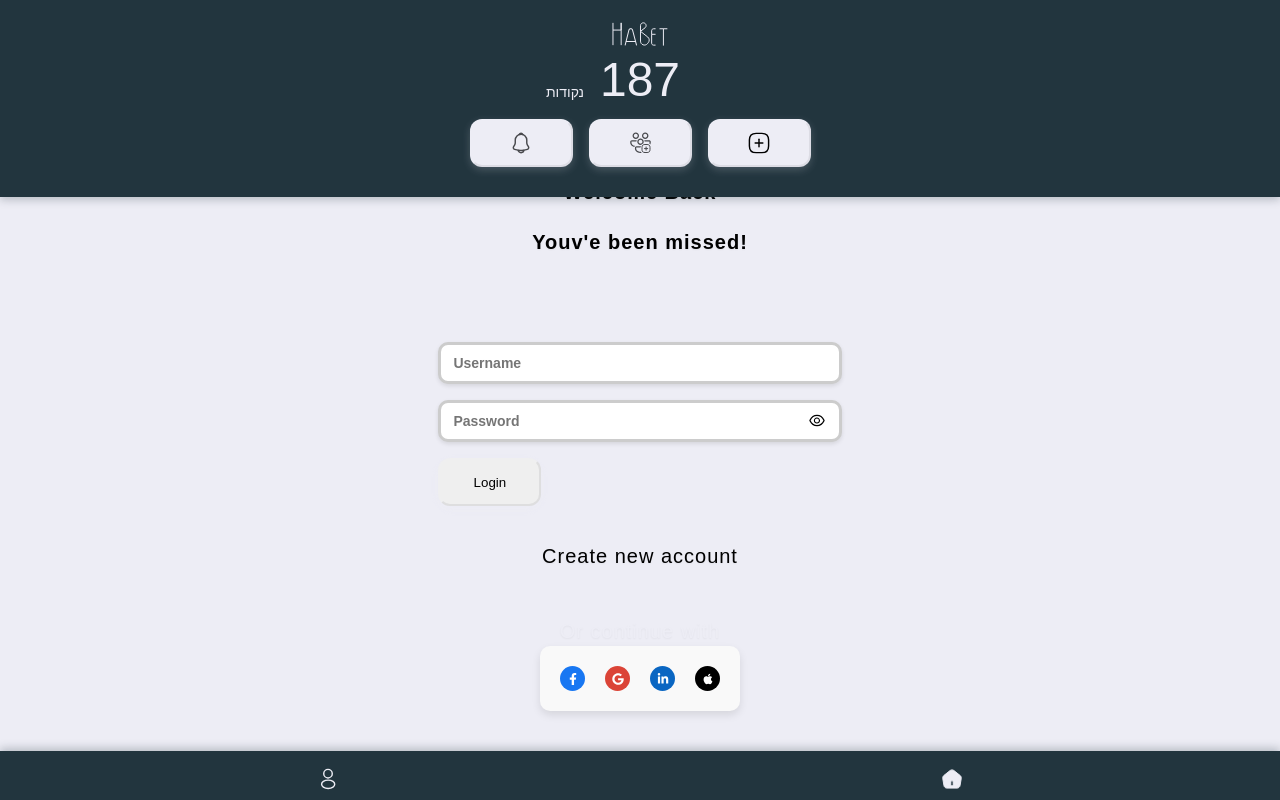
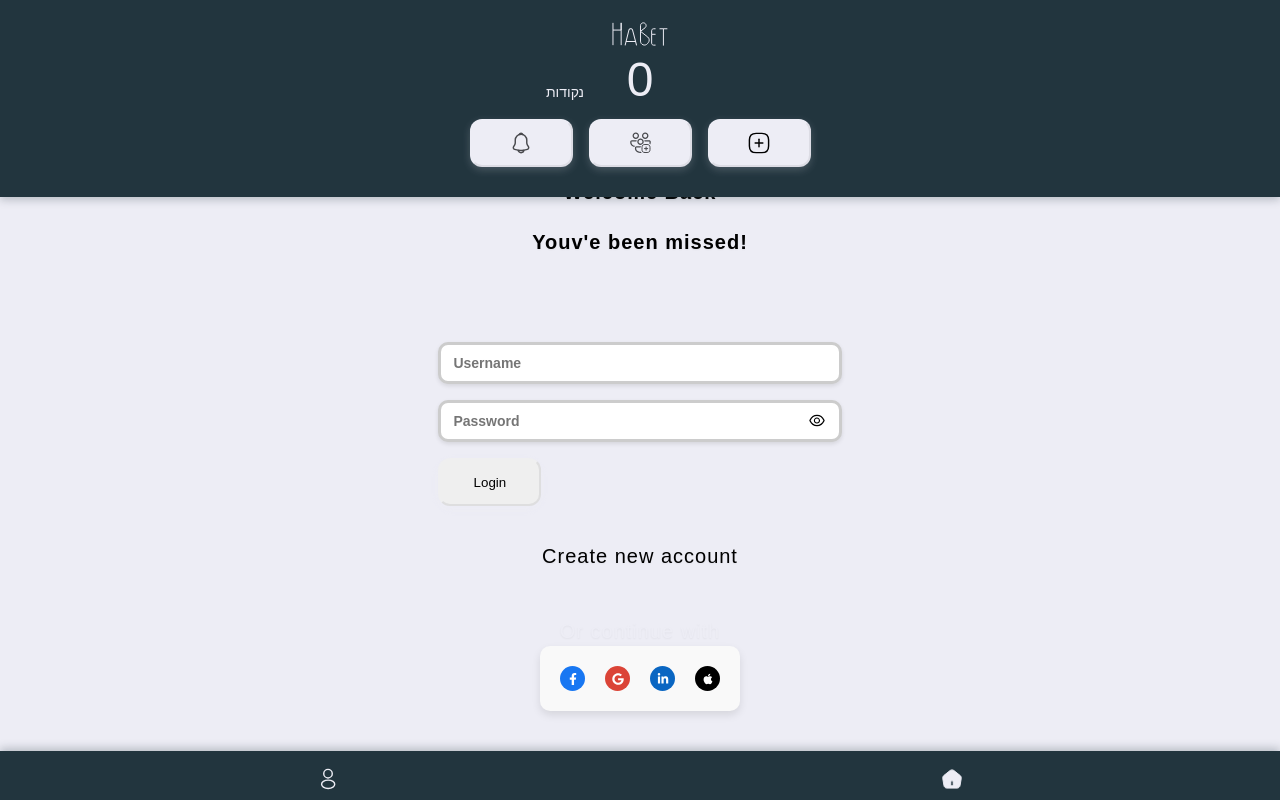
Before and after one commit to talgalm/BetAppFront, a React (Create React App) app: page /login in a window 1280 px wide. Built offline with nearby package versions, Linux system fonts and the light colour scheme; no server answers; a web font is replaced by a local one.

Commit message:
add points in getUser

```diff
--- a/src/Layout/Header/Header.tsx
+++ b/src/Layout/Header/Header.tsx
@@ -1,4 +1,4 @@
-import { useState } from "react";
+import { useEffect } from "react";
 import {
   BackArrowDiv,
   ButtonsDiv,
@@ -21,18 +21,26 @@ import {
   TEXT_THIRD_COLOR,
 } from "../../Theme/ColorTheme";
 import { ReactComponent as AddIcon } from "../../Theme/Icons/AddIcon.svg";
-import { layoutAtom } from "../../Jotai/atoms";
+import { layoutAtom, userAtom } from "../../Jotai/atoms";
 import { useAtom } from "jotai";
 import { FooterStyle, HeaderStyle } from "../../Theme/ThemeInterfaces";
 import { useNavigate } from "react-router-dom";
 import { useIsPrimaryExpand } from "../../utils/Helpers";
 import { useTranslation } from "react-i18next";
+import { UseUser } from "../../Hooks/useGetUser";
 
 const Header = () => {
   const isPrimary = useIsPrimaryExpand();
 
-  const [points, setPoints] = useState<number>(187);
   const [layout, setLayout] = useAtom(layoutAtom);
+  const [user, setUser] = useAtom(userAtom);
+  const { data, isLoading, isError, error } = UseUser(user?.username);
+
+  useEffect(() => {
+    if (data?.user) {
+      setUser(data.user);
+    }
+  }, [data, setUser]);
   const { t } = useTranslation();
 
   const navigate = useNavigate();
@@ -65,7 +73,7 @@ const Header = () => {
             }}
           />
         </PointText>
-        <Typography value={points} variant={TypographyTypes.H1} />
+        <Typography value={data?.user.points || 0} variant={TypographyTypes.H1} />
       </TotalPointsDiv>
       {isPrimary && (
         <ButtonsDiv>
--- a/src/api/interfaces.ts
+++ b/src/api/interfaces.ts
@@ -5,6 +5,7 @@ export interface User {
   password?: string;
   email?: string;
   phoneNumber?: string;
+  points? :number
   bets?: Bet[];
   groups?: Group[];
 }
```
